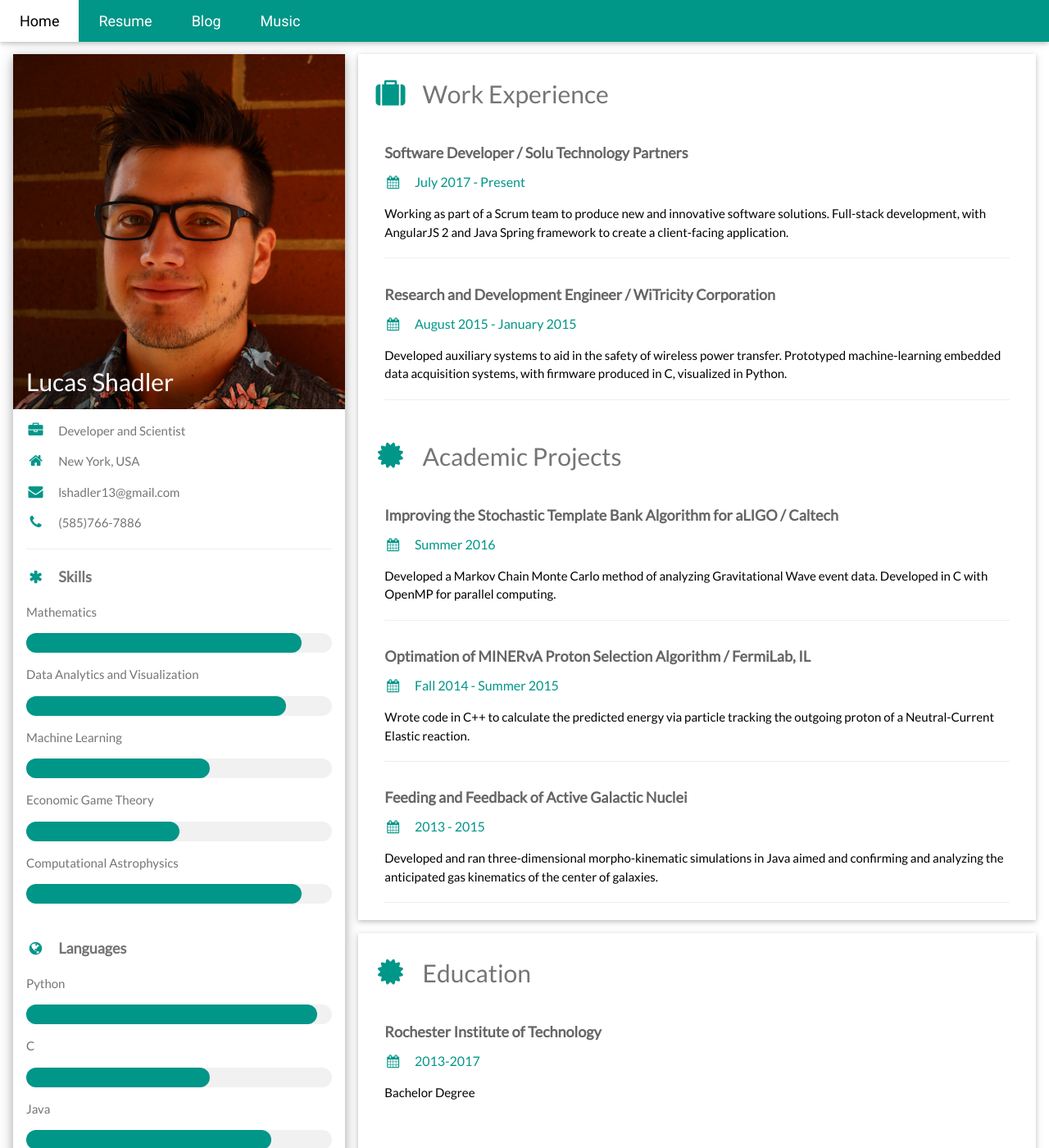
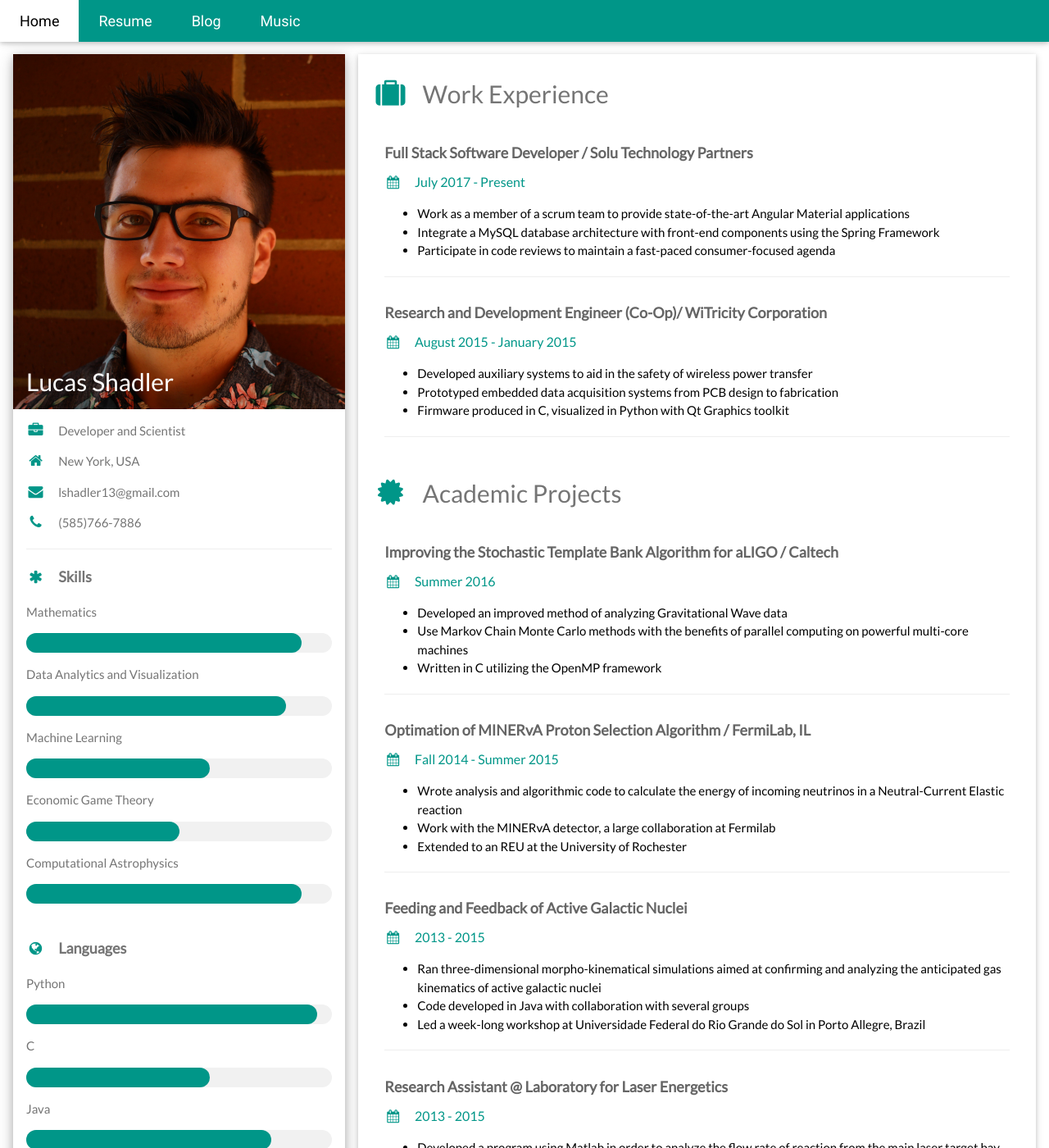
Before and after one commit to sumwatshade/sumwatshade.github.io, a Jekyll site: the page built from resume.html, in a window 1280 px wide and 1400 px high. Shown: the whole window at 82% size. Built offline with Jekyll 4.4.1, drawn with Linux system fonts in a browser that asks for light colours; some of the changed text lies outside the part shown.

Commit message:
Added more information on resume.

```diff
--- a/resume.html
+++ b/resume.html
@@ -92,42 +92,76 @@ title: Lucas Shadler | Resume
       <div class="w3-container w3-card-2 w3-white w3-margin-bottom">
         <h2 class="w3-text-grey w3-padding-16"><i class="fa fa-suitcase fa-fw w3-margin-right w3-xxlarge w3-text-teal"></i>Work Experience</h2>
         <div class="w3-container">
-          <h5 class="w3-opacity"><b>Software Developer / Solu Technology Partners</b></h5>
+          <h5 class="w3-opacity"><b>Full Stack Software Developer / Solu Technology Partners</b></h5>
           <h6 class="w3-text-teal"><i class="fa fa-calendar fa-fw w3-margin-right"></i>July 2017 - Present</h6>
-          <p>Working as part of a Scrum team to produce new and innovative software solutions.
-            Full-stack development, with AngularJS 2 and Java Spring framework to create a
-            client-facing application.</p>
+          <p>
+            <ul>
+              <li>Work as a member of a scrum team to provide state-of-the-art Angular Material applications</li>
+              <li>Integrate a MySQL database architecture with front-end components using the Spring Framework</li>
+              <li>Participate in code reviews to maintain a fast-paced consumer-focused agenda</li>
+            </ul>
+          </p>
           <hr>
         </div>
 	<div class="w3-container">
-          <h5 class="w3-opacity"><b>Research and Development Engineer / WiTricity Corporation</b></h5>
+          <h5 class="w3-opacity"><b>Research and Development Engineer (Co-Op)/ WiTricity Corporation</b></h5>
           <h6 class="w3-text-teal"><i class="fa fa-calendar fa-fw w3-margin-right"></i>August 2015 - January 2015</h6>
-          <p>Developed auxiliary systems to aid in the safety of wireless power transfer.
-            Prototyped machine-learning embedded data acquisition systems, with firmware
-            produced in C, visualized in Python. </p>
+          <p>
+            <ul>
+              <li>Developed auxiliary systems to aid in the safety of wireless power transfer</li>
+              <li>Prototyped embedded data acquisition systems from PCB design to fabrication</li>
+              <li>Firmware produced in C, visualized in Python with Qt Graphics toolkit</li>
+            </ul>
+          </p>
           <hr>
         </div>
         <h2 class="w3-text-grey w3-padding-16"><i class="fa fa-certificate fa-fw w3-margin-right w3-xxlarge w3-text-teal"></i>Academic Projects</h2>
         <div class="w3-container">
           <h5 class="w3-opacity"><b>Improving the Stochastic Template Bank Algorithm for aLIGO / Caltech</b></h5>
           <h6 class="w3-text-teal"><i class="fa fa-calendar fa-fw w3-margin-right"></i>Summer 2016</h6>
-          <p>Developed a Markov Chain Monte Carlo method of analyzing Gravitational Wave
-            event data. Developed in C with OpenMP for parallel computing.</p>
+          <p>
+            <ul>
+              <li>Developed an improved method of analyzing Gravitational Wave data</li>
+              <li>Use Markov Chain Monte Carlo methods with the benefits of parallel computing on powerful multi-core machines</li>
+              <li>Written in C utilizing the OpenMP framework</li>
+            </ul>
+          </p>
           <hr>
         </div>
         <div class="w3-container">
           <h5 class="w3-opacity"><b>Optimation of MINERvA Proton Selection Algorithm / FermiLab, IL</b></h5>
           <h6 class="w3-text-teal"><i class="fa fa-calendar fa-fw w3-margin-right"></i>Fall 2014 - Summer 2015</h6>
-          <p>Wrote code in C++ to calculate the predicted energy via particle tracking
-            the outgoing proton of a Neutral-Current Elastic reaction. </p>
+          <p>
+            <ul>
+              <li>Wrote analysis and algorithmic code to calculate the energy of incoming neutrinos in a Neutral-Current Elastic reaction</li>
+              <li>Work with the MINERvA detector, a large collaboration at Fermilab</li>
+              <li>Extended to an REU at the University of Rochester</li>
+            </ul>
+          </p>
           <hr>
         </div>
         <div class="w3-container">
           <h5 class="w3-opacity"><b>Feeding and Feedback of Active Galactic Nuclei</b></h5>
           <h6 class="w3-text-teal"><i class="fa fa-calendar fa-fw w3-margin-right"></i>2013 - 2015</h6>
-          <p>Developed and ran three-dimensional morpho-kinematic simulations in Java
-            aimed and confirming and analyzing the anticipated gas kinematics of the
-            center of galaxies.</p>
+          <p>
+            <ul>
+              <li>Ran three-dimensional morpho-kinematical simulations aimed at confirming and analyzing the anticipated gas kinematics of active galactic nuclei</li>
+              <li>Code developed in Java with collaboration with several groups</li>
+              <li>Led a week-long workshop at Universidade Federal do Rio Grande do Sol in Porto Allegre, Brazil</li>
+            </ul>
+          </p>
+          <hr>
+        </div>
+        <div class="w3-container">
+          <h5 class="w3-opacity"><b>Research Assistant @ Laboratory for Laser Energetics</b></h5>
+          <h6 class="w3-text-teal"><i class="fa fa-calendar fa-fw w3-margin-right"></i>2013 - 2015</h6>
+          <p>
+            <ul>
+              <li>Developed a program using Matlab in order to analyze the flow rate of reaction from the main laser target bay into the waste systems</li>
+              <li>Analysis would calculate the current capacity of the molecular sieve beds and prompt workers when the system would require maintenance</li>
+              <li>Benefits to efficient task scheduling and limiting the risk of radiation leakage</li>
+            </ul>
+          </p>
           <hr>
         </div>
       </div>
@@ -137,7 +171,7 @@ title: Lucas Shadler | Resume
         <div class="w3-container">
           <h5 class="w3-opacity"><b>Rochester Institute of Technology</b></h5>
           <h6 class="w3-text-teal"><i class="fa fa-calendar fa-fw w3-margin-right"></i>2013-2017</h6>
-          <p>Bachelor Degree</p><br>
+          <p>Physics, B.S.</p>
 		  <p>Relevant Coursework:
 		  <ul>
 		  	<li><b>Computer Science:</b> Principles of C, Computer Science Theory, Computer Architecture, Compilers, Data Structures and Algorithms, Databases</li>
```
